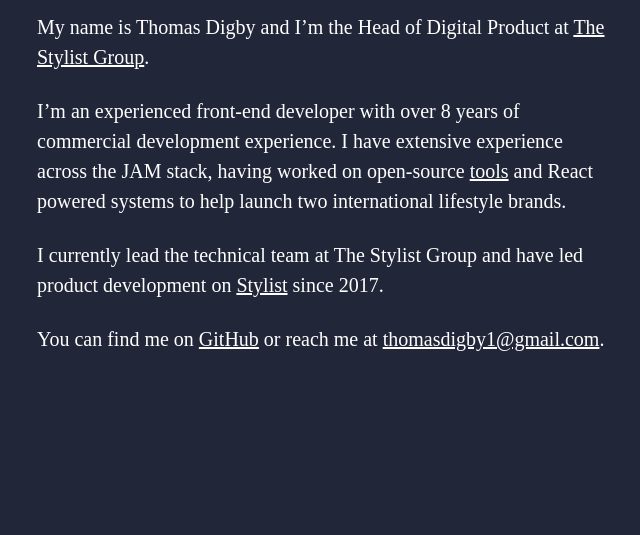
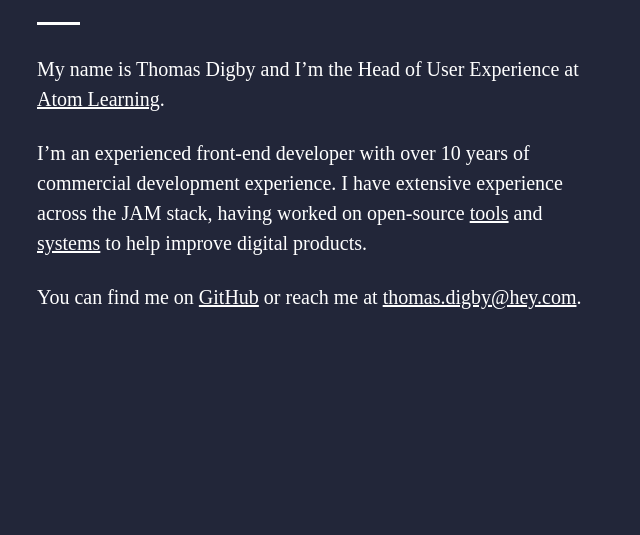
Before and after one commit to thomasdigby/thomasdig.by, a website: page index.html in a window 1280 px wide. Shown: the part 265-800 px from the top of the page, without its empty margins (319-959 px from the left). Drawn offline with Linux system fonts and the light colour scheme; a web font is replaced by a local one.

Commit message:
Update index.html

```diff
--- a/index.html
+++ b/index.html
@@ -10,6 +10,8 @@
     <link
       href="https://fonts.googleapis.com/css?family=Ovo&display=swap"
       rel="stylesheet"
+      media="print"
+      onload="this.media='all'"
     />
     <!-- prettier-ignore -->
     <style>
@@ -20,26 +22,16 @@
     <main>
       <p class="text-large">Hello,</p>
       <p>
-        My name is Thomas Digby and I’m the Head of Digital Product at
-        <a href="https://www.thestylistgroup.com">The Stylist Group</a>.
+        My name is Thomas Digby and I’m the Head of User Experience at <a href="https://atomlearning.co.uk">Atom Learning</a>.
       </p>
       <p>
-        I’m an experienced front-end developer with over 8 years of commercial
-        development experience. I have extensive experience across the JAM
-        stack, having worked on open-source
-        <a href="https://github.com/shortlist-digital/tapestry-lite">tools</a>
-        and React powered systems to help launch two international lifestyle
-        brands.
+        I’m an experienced front-end developer with over 10 years of commercial development experience. I have extensive experience across the JAM stack, having worked on open-source <a href="https://github.com/shortlist-digital/tapestry-lite">tools</a> and <a href="https://design.atomlearning.technology">systems</a> to help improve digital products.
       </p>
+<!--       <p>
+        I currently lead the design team at Atom Learning and have led product development on <a href="https://www.stylist.co.uk">Stylist</a> since 2020.
+      </p> -->
       <p>
-        I currently lead the technical team at The Stylist Group and have led
-        product development on
-        <a href="https://www.stylist.co.uk">Stylist</a> since 2017.
-      </p>
-      <p>
-        You can find me on
-        <a href="https://github.com/thomasdigby">GitHub</a> or reach me at
-        <a href="mailto:thomasdigby1@gmail.com">thomasdigby1@gmail.com</a>.
+        You can find me on <a href="https://github.com/thomasdigby">GitHub</a> or reach me at <a href="mailto:thomas.digby@hey.com">thomas.digby@hey.com</a>.
       </p>
     </main>
     <script>var KEY="ga:user";function assign(a){for(var n,o,t=1;t<arguments.length;t++)for(n in o=arguments[t])a[n]=o[n];return a}function ga(a,n,o){function t(a,o){"pageview"!==a||o||(o={dl:location.href,dt:document.title});var t,e="https://www.google-analytics.com/collect?v=1",r=assign({t:a},n,o,{z:Date.now()});for(t in r)r[t]&&(e+="&"+t+"="+encodeURIComponent(r[t]));(new Image).src=e}return n=assign({},n,{tid:a,cid:localStorage[KEY]=localStorage[KEY]||Math.random()+"."+Math.random()}),o||t("pageview"),{args:n,send:t}}ga("UA-47281593-1");</script>
```
